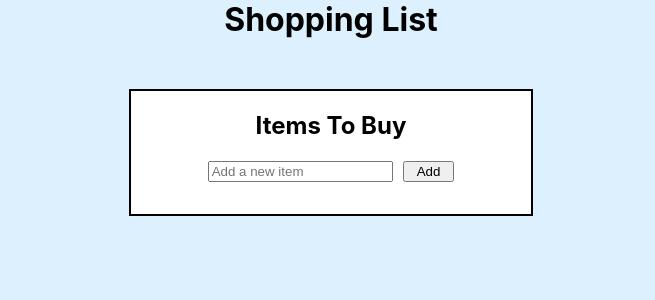
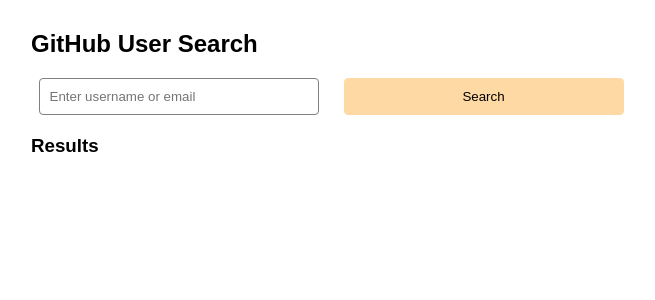
Before and after one commit to banan320/react_project, a React (Create React App) app: page / in a window 1280 px wide. Shown: the top 300 px of the page, without its empty margins (309-964 px from the left). Built offline with nearby package versions, Linux system fonts and the light colour scheme.

Commit message:
github_user_search

```diff
--- a/src/App.css
+++ b/src/App.css
@@ -1,50 +1,67 @@
-html {
-  font-family: Arial, Helvetica, sans-serif;
-  background-color: #dcf0fe;
+* {
+  box-sizing: border-box;
+  font-family: Arial, sans-serif;
 }
 
-h1,
-.shopping-list {
-  margin: 0 auto;
-  text-align: center;
-  max-width: 400px;
+.app {
+  margin: 0;
+  padding: 10px;
 }
 
-.shopping-list {
-  margin-top: 50px;
-  background-color: #ffffff;
-  border: 2px solid#000000;
+.main {
+  width: 100%;
+  max-width: 600px;
+  margin: 0 auto;
 }
 
-.delete {
-  background: transparent;
-  border: none;
-  color: #ff0000;
-  font-weight: bold;
-  font-size: 1rem;
-}
-form button {
-  padding: 1px 12px;
+.search-form {
+  width: 100%;
+  margin-bottom: 20px;
+  display: flex;
+  justify-content: space-around;
 }
 
-input {
-  margin-right: 10px;
+.search-form input,
+.search-form button {
+  width: 280px;
 }
 
-ul {
-  align-items: center;
-  justify-content: center;
-  display: flex;
-  width: 100%;
-  padding: 0;
-  flex-direction: column;
+.search-form input,
+.search-form button {
+  padding: 10px;
+  border-radius: 4px;
 }
 
-li {
-  list-style: none;
+.search-form button:focus {
+  background-color: #c0a176;
+  animation-name: translateY;
+  animation-duration: 0.1s;
+}
+@keyframes translateY {
+  to {
+    transform: translateY(5px);
+  }
+}
+
+.search-form input {
+  border: 1px solid #808080;
+  outline: none;
+}
+
+.search-form button {
+  margin-left: 10px;
+  background-color: #ffd9a4;
+  border: 1px solid #ffd9a4;
+}
+
+.user {
+  height: 100px;
+  margin: 10px;
+  padding: 10px;
+  border: 1px solid #000000;
+  border-radius: 4px;
   display: flex;
+  flex-direction: column;
+  justify-content: space-between;
   align-items: center;
-  justify-content: space-between;
-  width: 200px;
-  margin-bottom: 10px;
 }
--- a/src/App.js
+++ b/src/App.js
@@ -1,62 +1,79 @@
 import { useState } from "react";
 import "./App.css";
 
-function Item({ item, onRemoveItem }) {
-  return (
-    <li>
-      {item}
-      <button className="delete" onClick={() => onRemoveItem(item)}>
-        x
-      </button>
-    </li>
-  );
+const url = "https://api.github.com";
+
+async function fetchResults(query) {
+  try {
+    const response = await fetch(`${url}/search/users?q=${query}`);
+    const json = await response.json();
+    return json.items || [];
+  } catch (e) {
+    throw new Error(e);
+  }
 }
 
-function AddList() {
-  const [items, setItems] = useState([]);
-
-  function onRemoveItem(itemToRemove) {
-    const newItems = items.filter((item) => item !== itemToRemove);
-    setItems(newItems);
-  }
-
-  function onSubmit(event) {
-    event.preventDefault();
-    const form = event.target;
-    const input = form.item;
-    const newItems = [...items, input.value];
-    setItems(newItems);
-    form.reset();
-  }
-
+function User({ avatar, url, username }) {
   return (
-    <div>
-      <h1>Shopping List</h1>
-      <div className="shopping-list">
-        <h2>Items To Buy</h2>
-        <form onSubmit={onSubmit}>
-          <input
-            type="text"
-            name="item"
-            placeholder="Add a new item"
-            required
-          />
-          <button>Add</button>
-        </form>
-        <ul>
-          {items.map((item, index) => (
-            <Item onRemoveItem={onRemoveItem} key={item + index} item={item} />
-          ))}
-        </ul>
-      </div>
+    <div className="user">
+      <img src={avatar} alt="Profile" width="50" height="50" />
+      <a href={url}>{username}</a>
     </div>
   );
 }
 
+function Form({ onSubmit, onChange, value }) {
+  return (
+    <form className="search-form" onSubmit={onSubmit}>
+      <input
+        id="search"
+        type="text"
+        placeholder="Enter username or email"
+        onChange={onChange}
+        value={value}
+      />
+      <button type="submit">Search</button>
+    </form>
+  );
+}
+
 function App() {
+  const [query, setQuery] = useState("");
+  const [results, setResults] = useState([]);
+
+  function onSearchChange(event) {
+    setQuery(event.target.value);
+  }
+
+  async function onSearchSubmit(event) {
+    event.preventDefault();
+    const results = await fetchResults(query);
+    setResults(results);
+  }
+
   return (
-    <div>
-      <AddList />
+    <div className="app">
+      <main className="main">
+        <h2>GitHub User Search</h2>
+        <Form
+          onChange={onSearchChange}
+          onSubmit={onSearchSubmit}
+          value={query}
+        />
+        <h3>Results</h3>
+        <div id="results">
+          <div>
+            {results.map((user) => (
+              <User
+                key={user.login}
+                avatar={user.avatar_url}
+                url={user.html_url}
+                username={user.login}
+              />
+            ))}
+          </div>
+        </div>
+      </main>
     </div>
   );
 }
```
